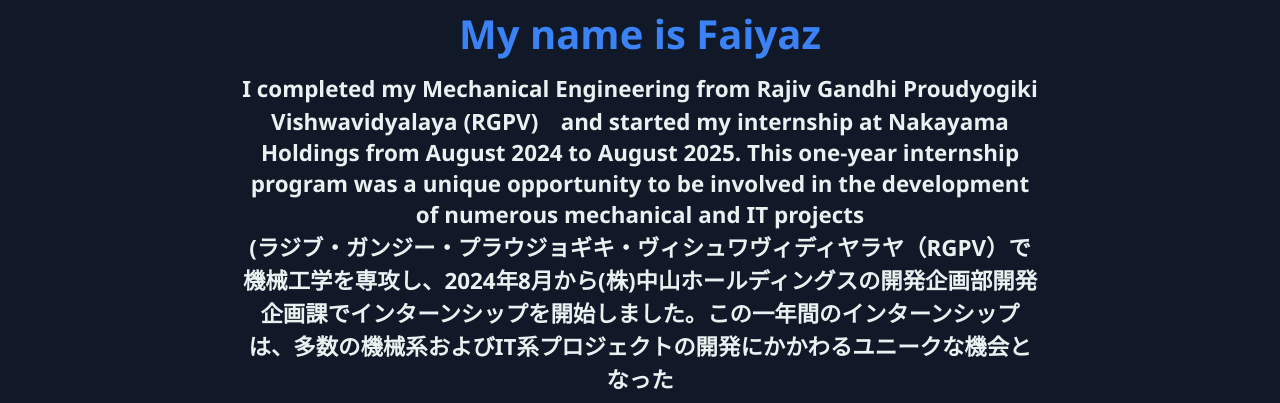
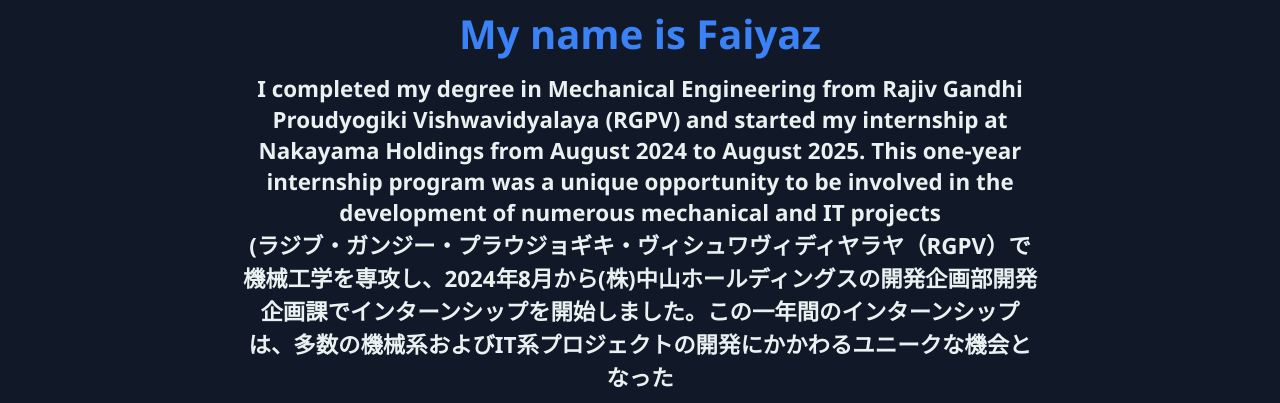
Before and after one commit to Faiyaz1010/nakayama, a plain HTML site: page index.html in a window 1280 px wide. Shown: the part 397-800 px from the top of the page. Drawn offline with Linux system fonts and the light colour scheme.

Commit message:
Update index.html

```diff
--- a/index.html
+++ b/index.html
@@ -197,7 +197,7 @@
     <small>My name is Faiyaz</small>
   </h1>
   <div class="cont">
-    I completed my Mechanical Engineering from Rajiv Gandhi Proudyogiki Vishwavidyalaya (RGPV)　and started my internship at Nakayama Holdings from August 2024 to August 2025. This one-year internship program was a unique opportunity to be involved in the development of numerous mechanical and IT projects<br>
+    I completed my degree in Mechanical Engineering from Rajiv Gandhi Proudyogiki Vishwavidyalaya (RGPV) and started my internship at Nakayama Holdings from August 2024 to August 2025. This one-year internship program was a unique opportunity to be involved in the development of numerous mechanical and IT projects<br>
 (ラジブ・ガンジー・プラウジョギキ・ヴィシュワヴィディヤラヤ（RGPV）で機械工学を専攻し、2024年8月から(株)中山ホールディングスの開発企画部開発企画課でインターンシップを開始しました。この一年間のインターンシップは、多数の機械系およびIT系プロジェクトの開発にかかわるユニークな機会となった
    </div>
    </div>
```
